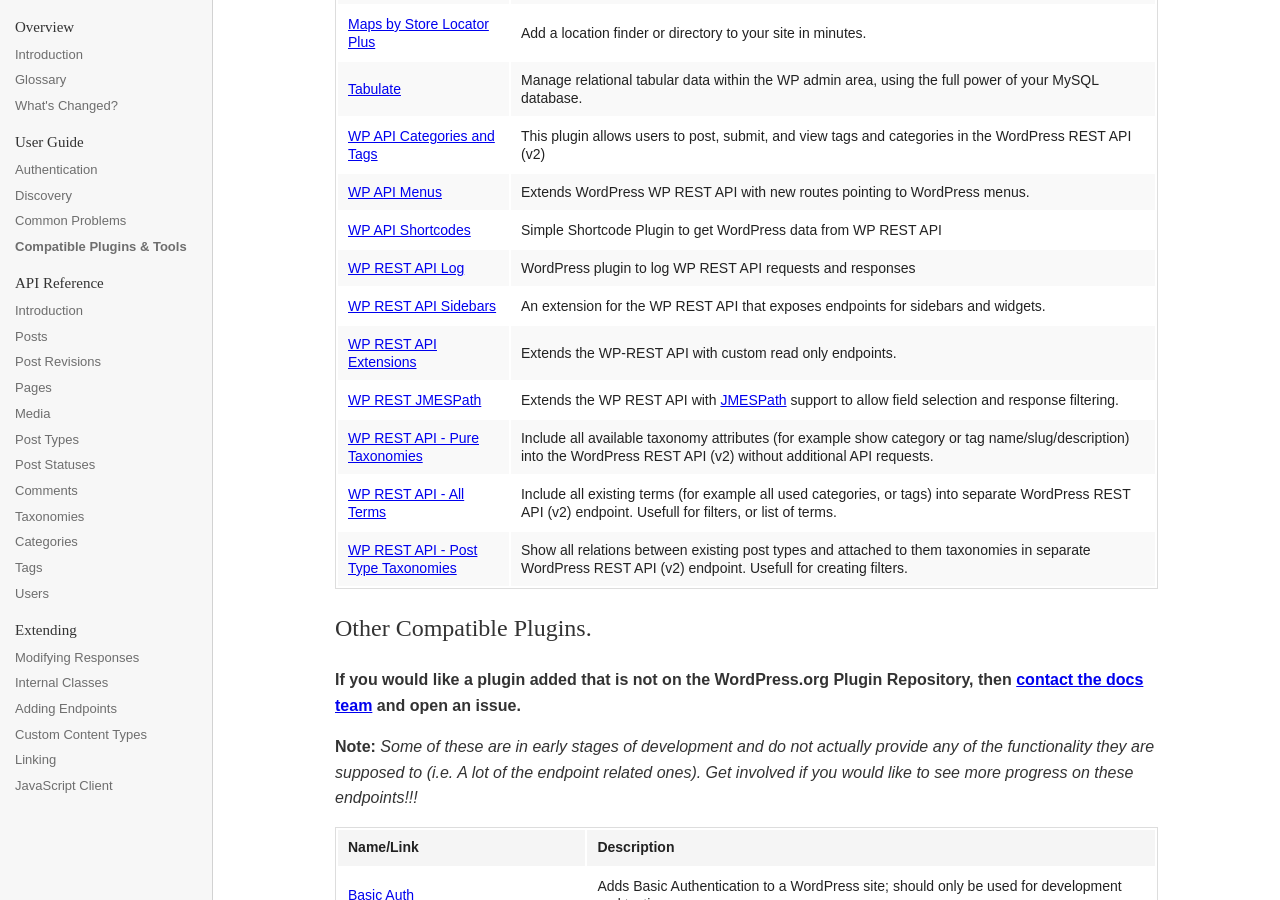
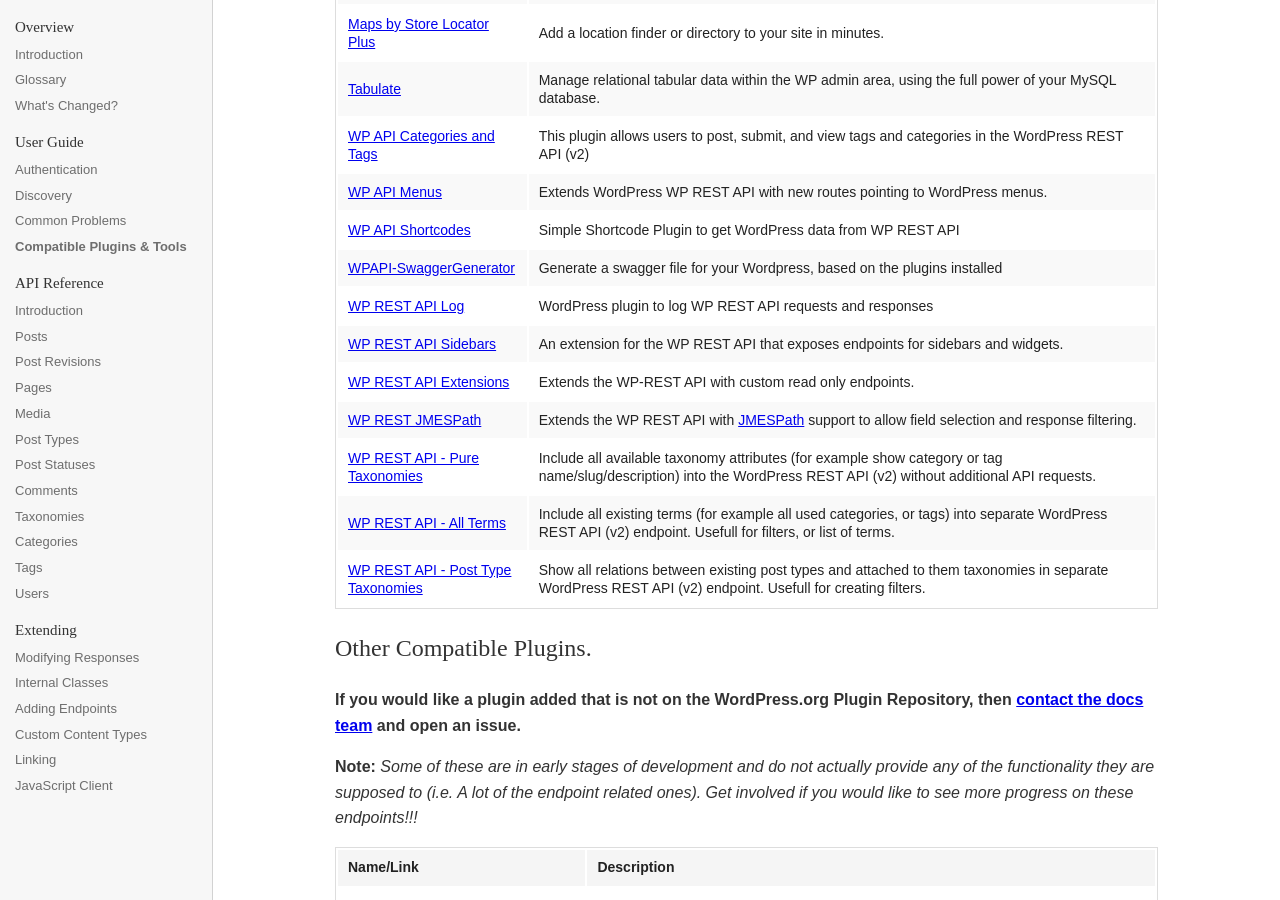
Before and after one commit to WP-API/docs-v2, a Jekyll site: the page built from guide/plugins/index.md, in a window 1280 px wide and 900 px high, scrolled down 1358 px. Built offline with Jekyll 4.4.1, drawn with Linux system fonts in a browser that asks for light colours.

Commit message:
Add Swagger generator plugin

```diff
--- a/guide/plugins/index.md
+++ b/guide/plugins/index.md
@@ -40,6 +40,7 @@ please [contact the docs team](https://github.com/WP-API/docs-v2/issues/) and op
 | [WP API Categories and Tags](https://wordpress.org/plugins/wp-api-categoriestags/) | This plugin allows users to post, submit, and view tags and categories in the WordPress REST API (v2) |
 | [WP API Menus](https://wordpress.org/plugins/wp-api-menus/) | Extends WordPress WP REST API with new routes pointing to WordPress menus. |
 | [WP API Shortcodes](https://wordpress.org/plugins/wpapi-shortcode-and-widgets/) | Simple Shortcode Plugin to get WordPress data from WP REST API |
+| [WPAPI-SwaggerGenerator](https://github.com/starfishmod/WPAPI-SwaggerGenerator) | Generate a swagger file for your Wordpress, based on the plugins installed |
 | [WP REST API Log](https://wordpress.org/plugins/wp-rest-api-log/) | WordPress plugin to log WP REST API requests and responses |
 | [WP REST API Sidebars](https://wordpress.org/plugins/wp-rest-api-sidebars/) | An extension for the WP REST API that exposes endpoints for sidebars and widgets. |
 | [WP REST API Extensions](https://wordpress.org/plugins/wprestapiextensions/) | Extends the WP-REST API with custom read only endpoints. |
```
